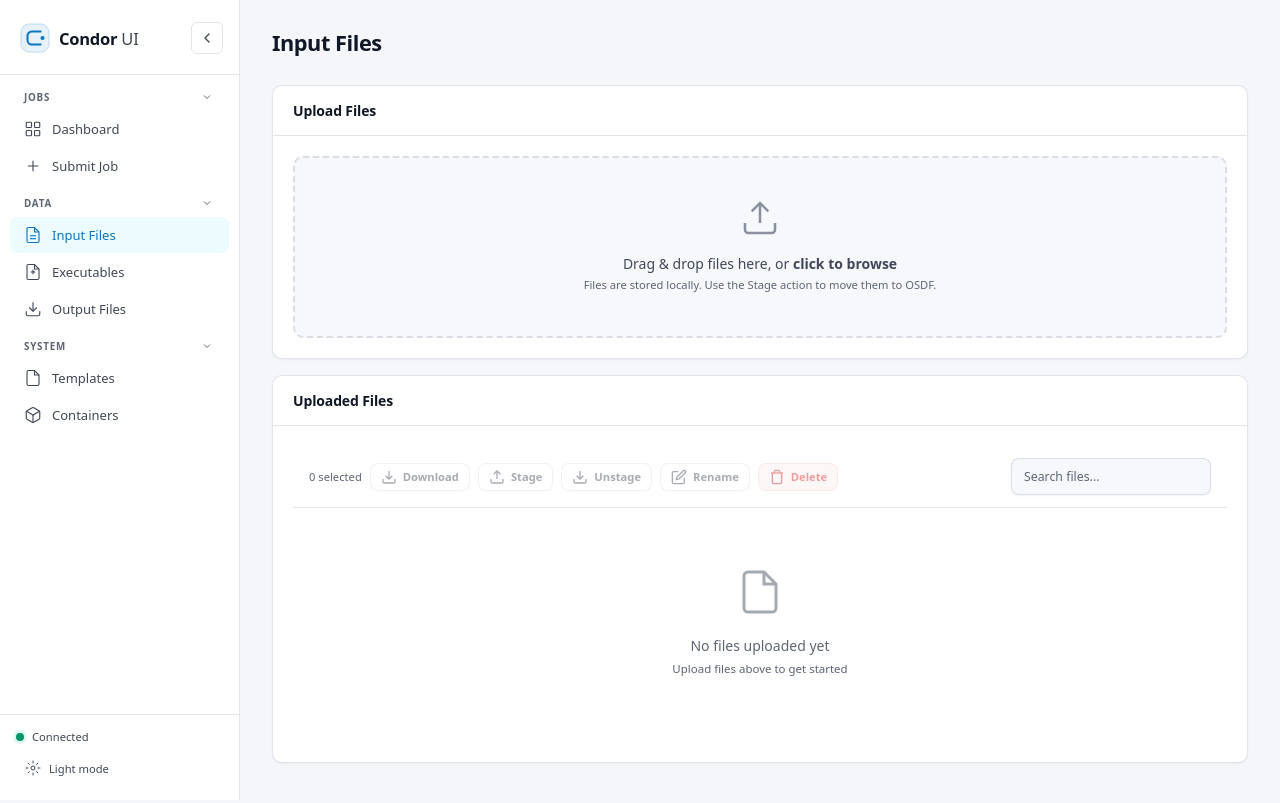
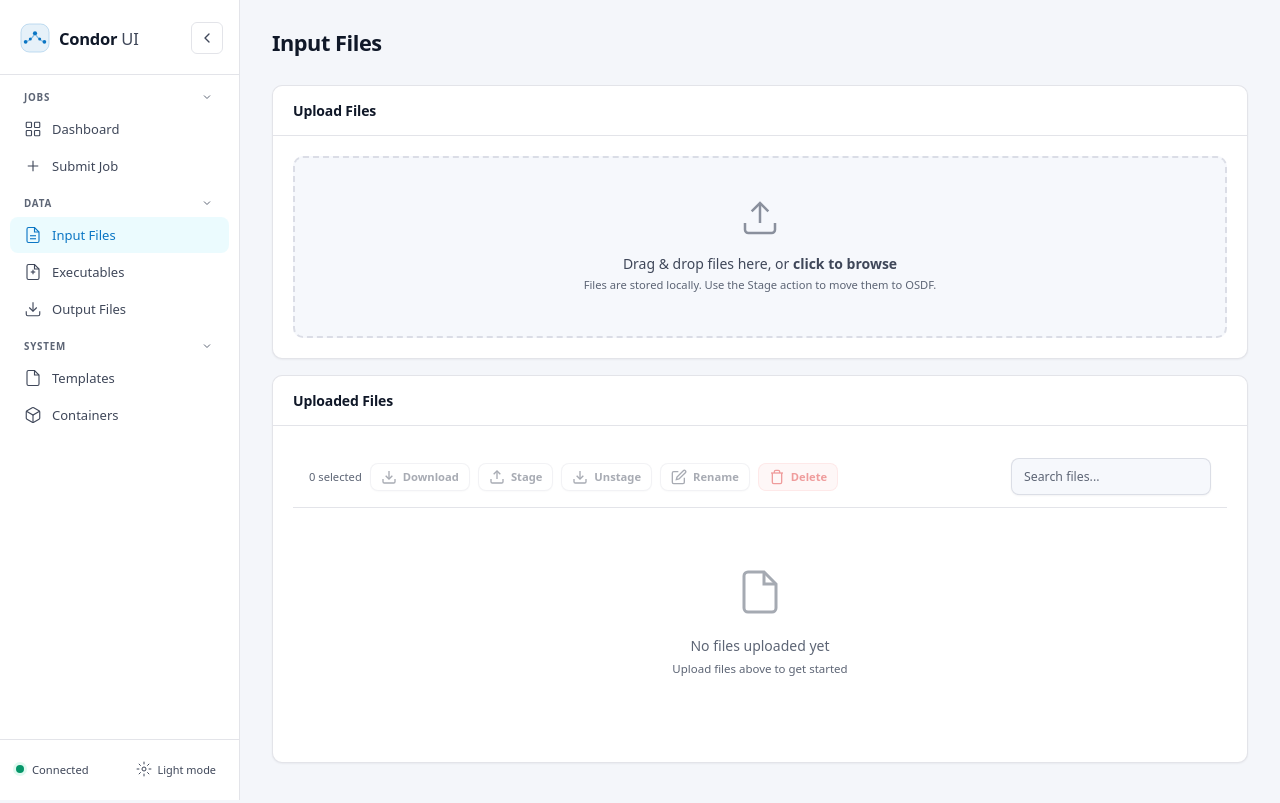
Before and after one commit to jungerm2/CondorUI, a Flask app: page /files in a window 1280 px wide. Run offline with Flask 3, Linux system fonts and the light colour scheme; data that the repository does not hold is empty.

Commit message:
Use wing constellation mark and inline theme control

```diff
--- a/app/static/css/style.css
+++ b/app/static/css/style.css
@@ -308,13 +308,16 @@ a { text-underline-offset: 0.2em; }
     padding: 14px 16px 16px;
     border-top: 1px solid var(--border-color);
     display: flex;
-    flex-direction: column;
+    flex-direction: row;
+    align-items: center;
+    justify-content: space-between;
     gap: 8px;
     white-space: nowrap;
 }
 
 .sidebar-collapsed .sidebar-footer {
     padding: 16px 12px;
+    flex-direction: column;
     gap: 10px;
     align-items: center;
 }
@@ -324,10 +327,11 @@ a { text-underline-offset: 0.2em; }
 }
 
 .sidebar-collapsed .connection-status {
+    flex: 0 0 auto;
     justify-content: center;
 }
 
-.connection-status { display: flex; align-items: center; gap: 8px; font-size: 0.8rem; color: var(--text-muted); }
+.connection-status { display: flex; flex: 1; min-width: 0; align-items: center; gap: 8px; font-size: 0.8rem; color: var(--text-muted); }
 .status-dot { width: 8px; height: 8px; border-radius: 50%; background: var(--status-held); transition: background var(--transition); flex-shrink: 0; }
 .connection-status.connected { color: var(--text-secondary); }
 .connection-status.connected .status-dot { background: var(--status-running); box-shadow: 0 0 0 3px rgba(52, 211, 153, 0.15); }
@@ -335,17 +339,18 @@ a { text-underline-offset: 0.2em; }
 .sidebar-theme-btn {
     display: flex;
     align-items: center;
-    gap: 8px;
-    width: 100%;
-    height: 32px;
-    padding: 0 8px;
+    gap: 6px;
+    width: auto;
+    height: 30px;
+    padding: 0 6px;
     border: 1px solid transparent;
     border-radius: var(--radius-sm);
     background: transparent;
     color: var(--text-secondary);
     font-family: var(--font-sans);
-    font-size: 0.8rem;
+    font-size: 0.78rem;
     font-weight: 500;
+    flex-shrink: 0;
     cursor: pointer;
     transition: background var(--transition), color var(--transition),
         border-color var(--transition);
@@ -366,6 +371,7 @@ a { text-underline-offset: 0.2em; }
 
 .sidebar-collapsed .sidebar-theme-btn {
     width: 32px;
+    height: 32px;
     padding: 0;
     justify-content: center;
 }
@@ -1748,10 +1754,10 @@ details.card[open] .card-body {
     .nav-link.active::before { left: -2px; }
     .nav-section-header { justify-content: center; padding: 8px 6px; }
     .nav-section-content { display: flex !important; flex-direction: column; align-items: center; }
-    .sidebar-footer { padding: 12px 8px; gap: 10px; align-items: center; }
-    .sidebar-theme-btn { width: 32px; padding: 0; justify-content: center; }
+    .sidebar-footer { padding: 12px 8px; flex-direction: column; gap: 10px; align-items: center; }
+    .sidebar-theme-btn { width: 32px; height: 32px; padding: 0; justify-content: center; }
     .theme-label { display: none; }
-    .connection-status { justify-content: center; }
+    .connection-status { flex: 0 0 auto; justify-content: center; }
     .connection-status .status-text { display: none; }
 
     .main-content { margin-left: var(--sidebar-collapsed-width); padding: 16px; }
--- a/app/templates/base.html
+++ b/app/templates/base.html
@@ -36,10 +36,13 @@
                 <svg class="brand-mark" viewBox="0 0 32 32" fill="none" aria-hidden="true">
                     <rect x="1" y="1" width="30" height="30" rx="9" fill="currentColor" fill-opacity="0.10"
                         stroke="currentColor" stroke-opacity="0.24" />
-                    <path d="M22 9H12.5A4.5 4.5 0 008 13.5v5A4.5 4.5 0 0012.5 23H22"
-                        stroke="currentColor" stroke-width="2.2" stroke-linecap="round"
-                        stroke-linejoin="round" />
-                    <circle cx="24" cy="16" r="2.2" fill="currentColor" />
+                    <path d="M6 20c4.5-1 7.5-4 10-9 2.5 5 5.5 8 10 9" stroke="currentColor"
+                        stroke-width="1.3" stroke-linecap="round" stroke-linejoin="round" opacity="0.45" />
+                    <circle cx="6" cy="20" r="2" fill="currentColor" />
+                    <circle cx="11" cy="17" r="1.6" fill="currentColor" />
+                    <circle cx="16" cy="11" r="2.2" fill="currentColor" />
+                    <circle cx="21" cy="17" r="1.6" fill="currentColor" />
+                    <circle cx="26" cy="20" r="2" fill="currentColor" />
                 </svg>
                 <span class="logo-text">Condor<span class="logo-text-suffix"> UI</span></span>
             </a>
```
Also changed, not shown: DESIGN.md (+2 -2 lines), tests/test_dashboard_ui.py (+18 -0 lines), app/static/favicon.svg.
